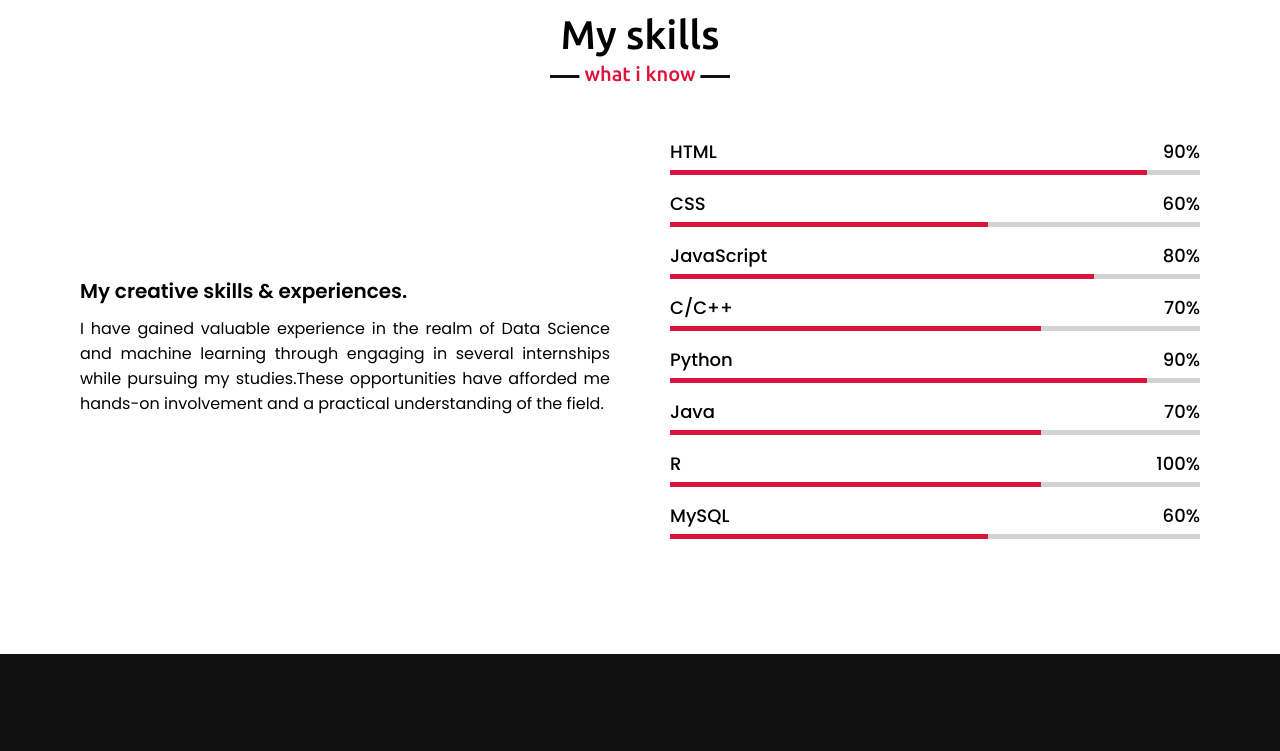
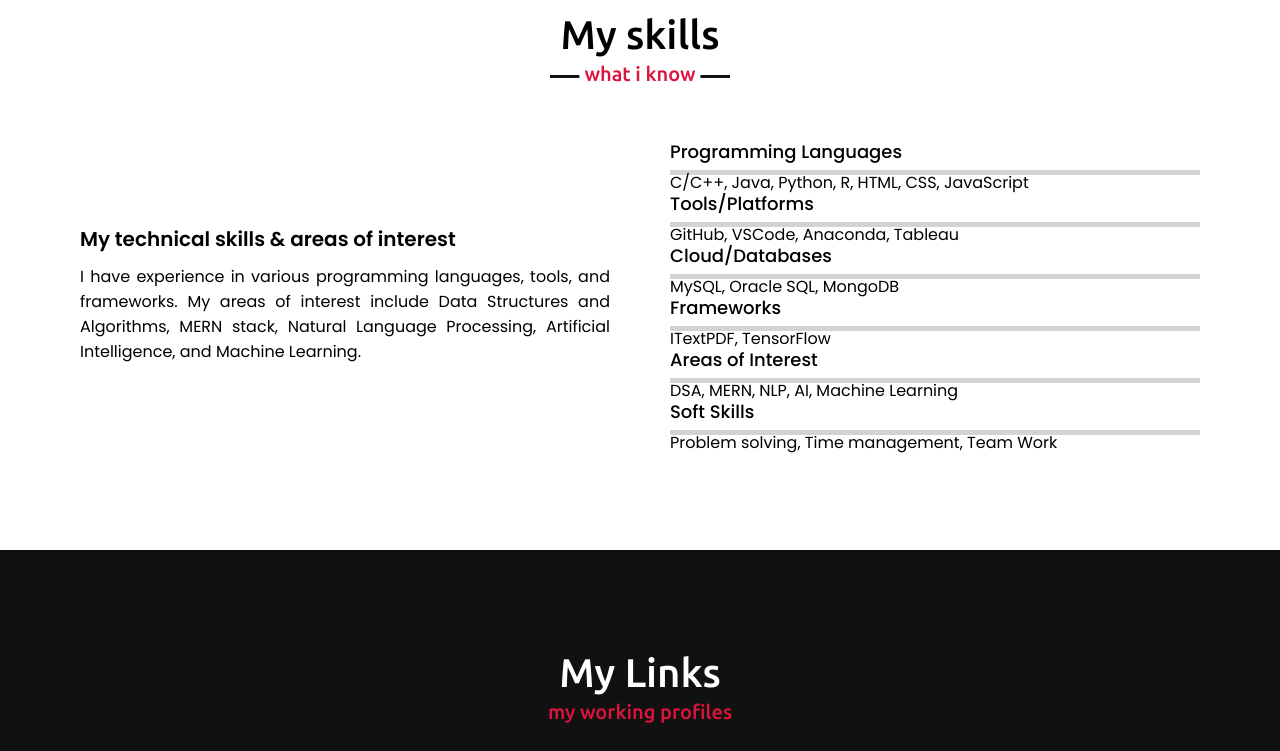
Before and after one commit to JagadeeshPadam/Portfolio, a plain HTML site: page jag/Portfolio/index.html in a window 1280 px wide. Shown: the part 2760-3511 px from the top of the page. Drawn offline with nearby package versions, Linux system fonts and the light colour scheme.

Commit message:
Update index.html

```diff
--- a/jag/Portfolio/index.html
+++ b/jag/Portfolio/index.html
@@ -128,66 +128,45 @@
         <h2 class="title">My skills</h2>
         <div class="skills-content">
             <div class="column left">
-                    <div class="text">My creative skills & experiences.</div>
-                    <p>I have gained valuable experience in the realm of Data Science and machine learning through engaging in several internships while
-                       pursuing my studies.These opportunities have afforded me hands-on involvement and a practical understanding of the field.</p>
+                <div class="text">My technical skills & areas of interest</div>
+                <p>I have experience in various programming languages, tools, and frameworks. My areas of interest include Data Structures and Algorithms, MERN stack, Natural Language Processing, Artificial Intelligence, and Machine Learning.</p>
             </div>
             <div class="column right">
                 <div class="bars">
                     <div class="info">
-                            <span>HTML</span>
-                            <span>90%</span>
+                        <span>Programming Languages</span>
                     </div>
-                        <div class="line html"></div>
+                    <div class="line">C/C++, Java, Python, R, HTML, CSS, JavaScript</div>
                 </div>
                 <div class="bars">
                     <div class="info">
-                            <span>CSS</span>
-                            <span>60%</span>
+                        <span>Tools/Platforms</span>
                     </div>
-                        <div class="line css"></div>
+                    <div class="line">GitHub, VSCode, Anaconda, Tableau</div>
                 </div>
                 <div class="bars">
                     <div class="info">
-                            <span>JavaScript</span>
-                            <span>80%</span>
+                        <span>Cloud/Databases</span>
                     </div>
-                        <div class="line js"></div>
+                    <div class="line">MySQL, Oracle SQL, MongoDB</div>
                 </div>
                 <div class="bars">
                     <div class="info">
-                            <span>C/C++</span>
-                            <span>70%</span>
+                        <span>Frameworks</span>
                     </div>
-                        <div class="line c"></div>
+                    <div class="line">ITextPDF, TensorFlow</div>
                 </div>
                 <div class="bars">
                     <div class="info">
-                            <span>Python</span>
-                            <span>90%</span>
+                        <span>Areas of Interest</span>
                     </div>
-                        <div class="line python"></div>
+                    <div class="line">DSA, MERN, NLP, AI, Machine Learning</div>
                 </div>
                 <div class="bars">
                     <div class="info">
-                            <span>Java</span>
-                            <span>70%</span>
+                        <span>Soft Skills</span>
                     </div>
-                        <div class="line java"></div>
-                    </div>
-                    <div class="bars">
-                        <div class="info">
-                            <span>R</span>
-                            <span>100%</span>
-                        </div>
-                        <div class="line R"></div>
-                    </div>
-                    <div class="bars">
-                        <div class="info">
-                            <span>MySQL</span>
-                            <span>60%</span>
-                        </div>
-                        <div class="line mysql"></div>
+                    <div class="line">Problem solving, Time management, Team Work</div>
                 </div>
             </div>
         </div>
```
Lines whose indentation alone changed are shown as unchanged.
